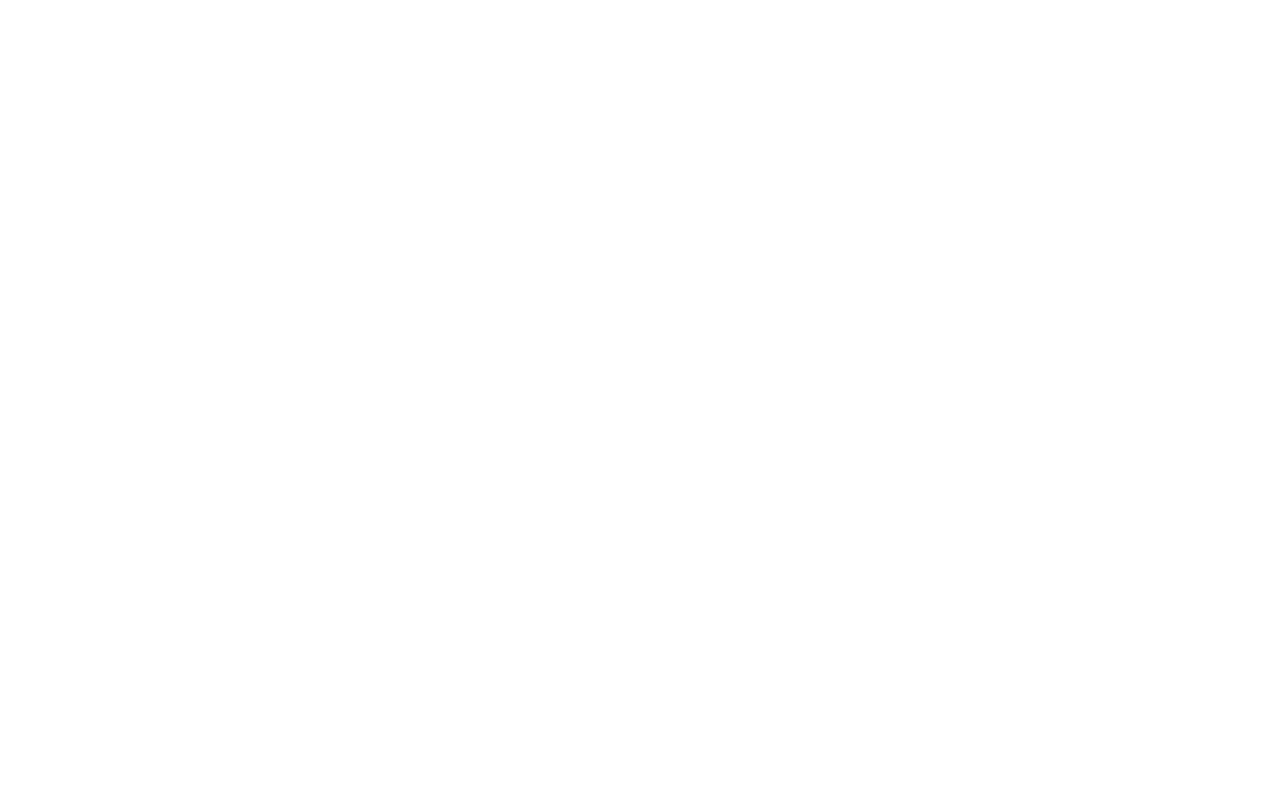
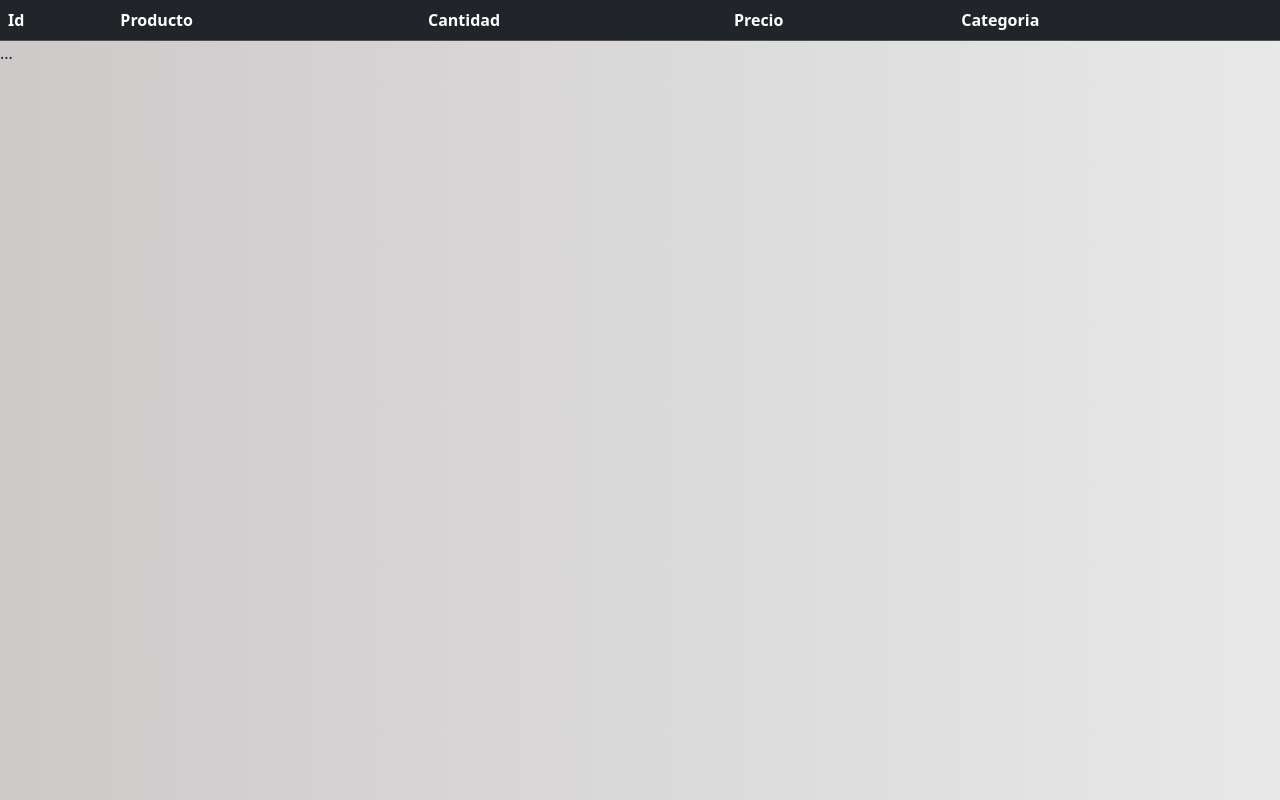
Before and after one commit to Rabedon1/Tienda-React, a React (Create React App) app in the folder client/: page /Productos in a window 1280 px wide. Before the commit this address had no page. Built offline with nearby package versions, Linux system fonts and the light colour scheme.

Commit message:
Añadir componente Productos

```diff
--- a/client/package.json
+++ b/client/package.json
@@ -6,7 +6,9 @@
     "@testing-library/jest-dom": "^5.17.0",
     "@testing-library/react": "^13.4.0",
     "@testing-library/user-event": "^13.5.0",
+    "bootstrap": "^5.3.3",
     "react": "^18.2.0",
+    "react-bootstrap": "^2.10.1",
     "react-dom": "^18.2.0",
     "react-router-dom": "^6.22.1",
     "react-scripts": "^5.0.1",
--- a/client/src/App.js
+++ b/client/src/App.js
@@ -6,6 +6,8 @@
 import Empresa from './components/Empresa';
 import LogIn from './components/LogIn';
 import Header from './components/Header';
+import Productos from './components/Productos';
+
 
 
 /* styles */
@@ -16,11 +18,12 @@
 import './components/Empresa.css';
 import './components/Footer.css';
 //import './components/Login.css';
+import 'bootstrap/dist/css/bootstrap.min.css';
 
 
 function App() {
   return (
-
+    <div>
       <Routes>
         <Route path="/" element={<Header/>}>
           <Route index element={<Paginainicial/>}/>
@@ -33,7 +36,8 @@
         </Route>
 
       </Routes>
-
+      <Productos/>
+    </div>
   );
 }
 
--- /dev/null
+++ b/client/src/components/Productos.jsx
@@ -0,0 +1,26 @@
+import React from 'react';
+
+const Productos = () => {
+    return (
+        <div>
+             <table class="table">
+             <thead class="table-dark">
+             <tr>
+      <th scope="col">Id</th>
+      <th scope="col">Producto</th>
+      <th scope="col">Cantidad</th>
+      <th scope="col">Precio</th>
+      <th scope="col">Categoria</th>
+
+
+    </tr>
+             </thead>
+            <tbody>
+             ...
+            </tbody>
+            </table>
+        </div>
+    );
+};
+
+export default Productos;
```
Also changed, not shown: 2 other files (tests, documents, lock files or other folders).
